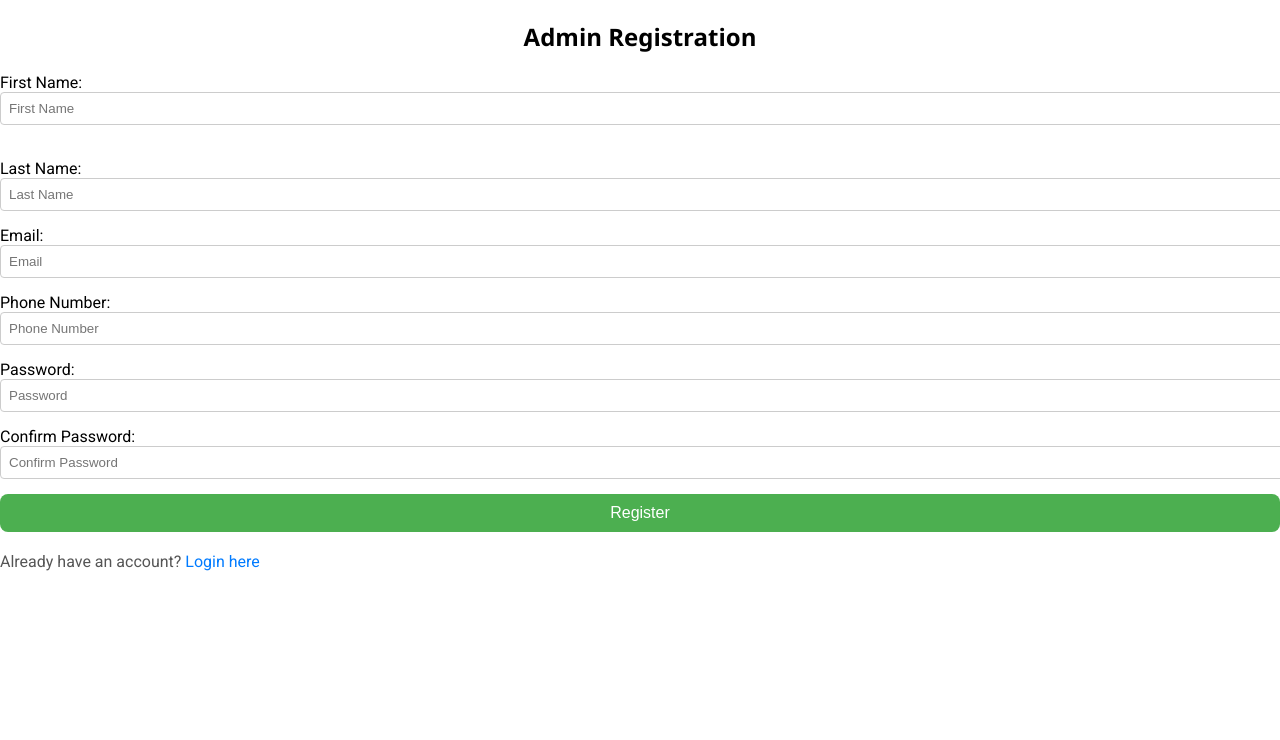
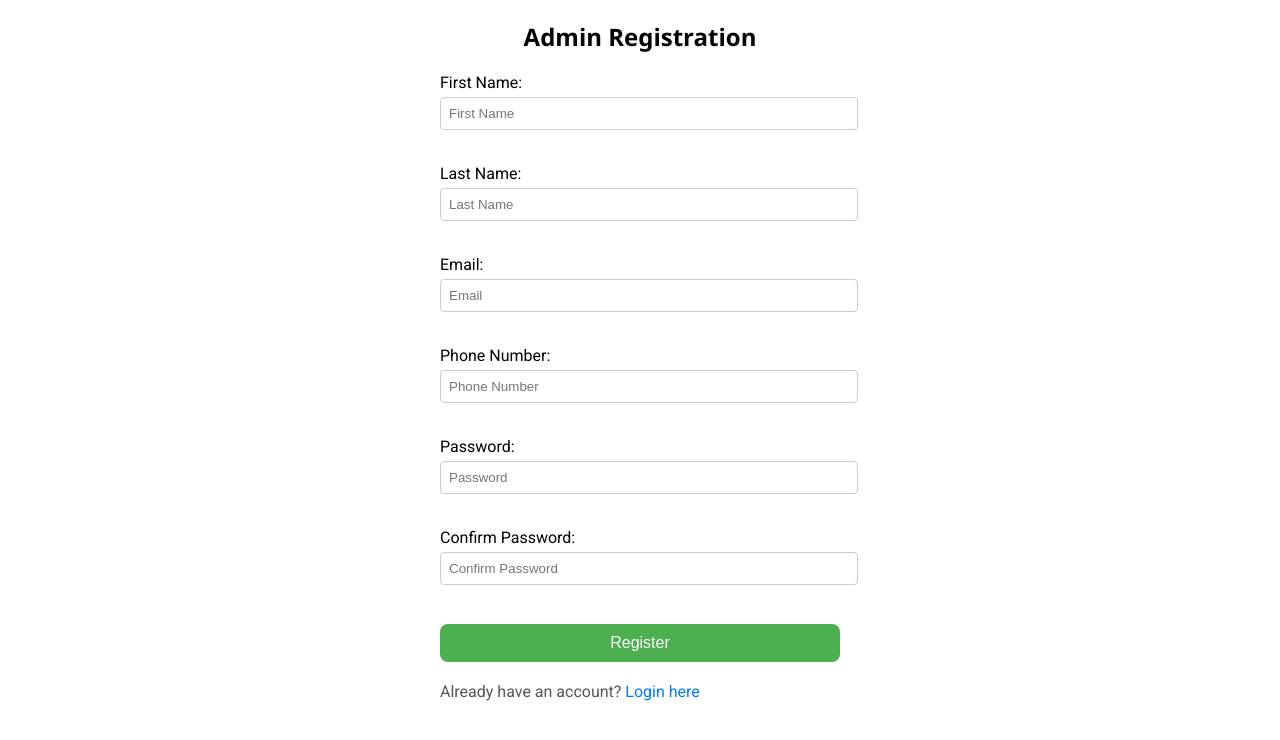
Before and after one commit to ROSHANSURADKAR/User-Rating-app, an Angular app: page /admin-register in a window 1280 px wide. Shown: the top 740 px of the page. Built offline with nearby package versions, Linux system fonts and the light colour scheme.

Commit message:
validation

```diff
--- a/src/app/admin-login/admin-login.component.css
+++ b/src/app/admin-login/admin-login.component.css
@@ -44,3 +44,19 @@ button:hover {
   font-size: 14px;
   text-align: center;
 }
+.error {
+  color: red;
+  font-size: 12px;
+}
+
+.register-container {
+  max-width: 400px;
+  margin: auto;
+}
+
+input, button {
+  display: block;
+  width: 100%;
+  margin-top: 5px;
+  margin-bottom: 15px;
+}
--- a/src/app/admin-register/admin-register.component.css
+++ b/src/app/admin-register/admin-register.component.css
@@ -55,3 +55,19 @@ button {
 .register-container a:hover {
   text-decoration: underline;
 }
+.error {
+  color: red;
+  font-size: 12px;
+}
+
+.register-container {
+  max-width: 400px;
+  margin: auto;
+}
+
+input, button {
+  display: block;
+  width: 100%;
+  margin-top: 5px;
+  margin-bottom: 15px;
+}
--- a/src/app/admin-register/admin-register.component.html
+++ b/src/app/admin-register/admin-register.component.html
@@ -1,46 +1,71 @@
+
 <div class="register-container">
   <h2>Admin Registration</h2>
 
   <!-- Registration Form -->
-  <div *ngIf="!showOtpBox">
+  <form *ngIf="!showOtpBox" #adminForm="ngForm" (ngSubmit)="registerAdmin()">
+
     <label>
       First Name:
-      <input [(ngModel)]="first_name" name="first_name" placeholder="First Name" required />
-    </label><br>
-
+      <input [(ngModel)]="first_name" name="first_name" required #firstNameCtrl="ngModel" placeholder="First Name" />
+    </label>
+    <div class="error" *ngIf="firstNameCtrl.invalid && firstNameCtrl.touched">
+      First Name is required.
+    </div><br>
 
     <label>
       Last Name:
-      <input [(ngModel)]="last_name" name="last_name" placeholder="Last Name" required />
+      <input [(ngModel)]="last_name" name="last_name" required #lastNameCtrl="ngModel" placeholder="Last Name" />
     </label>
+    <div class="error" *ngIf="lastNameCtrl.invalid && lastNameCtrl.touched">
+      Last Name is required.
+    </div><br>
 
     <label>
       Email:
-      <input [(ngModel)]="email" name="email" placeholder="Email" required />
+      <input [(ngModel)]="email" name="email" required email #emailCtrl="ngModel" placeholder="Email" />
     </label>
+    <div class="error" *ngIf="emailCtrl.invalid && emailCtrl.touched">
+      <small *ngIf="emailCtrl.errors?.['required']">Email is required.</small>
+      <small *ngIf="emailCtrl.errors?.['email']">Enter a valid email.</small>
+    </div><br>
 
     <label>
       Phone Number:
-      <input [(ngModel)]="phone_number" name="phone_number" placeholder="Phone Number" required />
+      <input [(ngModel)]="phone_number" name="phone_number" required pattern="^[0-9]{10}$" #phoneCtrl="ngModel" placeholder="Phone Number" />
     </label>
+    <div class="error" *ngIf="phoneCtrl.invalid && phoneCtrl.touched">
+      <small *ngIf="phoneCtrl.errors?.['required']">Phone number is required.</small>
+      <small *ngIf="phoneCtrl.errors?.['pattern']">Enter a valid 10-digit number.</small>
+    </div><br>
 
     <label>
       Password:
-      <input [(ngModel)]="password" name="password" type="password" placeholder="Password" required />
+      <input [(ngModel)]="password" name="password" required minlength="6" type="password" #passwordCtrl="ngModel" placeholder="Password" />
     </label>
+    <div class="error" *ngIf="passwordCtrl.invalid && passwordCtrl.touched">
+      <small *ngIf="passwordCtrl.errors?.['required']">Password is required.</small>
+      <small *ngIf="passwordCtrl.errors?.['minlength']">Password must be at least 6 characters.</small>
+    </div><br>
 
     <label>
       Confirm Password:
-      <input [(ngModel)]="confirm_password" name="confirm_password" type="password" placeholder="Confirm Password" required />
+      <input [(ngModel)]="confirm_password" name="confirm_password" required type="password" #confirmPasswordCtrl="ngModel" placeholder="Confirm Password" />
     </label>
+    <div class="error" *ngIf="confirmPasswordCtrl.invalid && confirmPasswordCtrl.touched">
+      Confirm Password is required.
+    </div>
+    <div class="error" *ngIf="password !== confirm_password && confirm_password">
+      Passwords do not match.
+    </div><br>
 
-    <button (click)="registerAdmin()">Register</button>
-  </div>
+    <button type="submit" [disabled]="adminForm.invalid || password !== confirm_password">Register</button>
+  </form>
 
   <!-- OTP Verification -->
   <div *ngIf="showOtpBox">
     <p>{{ message }}</p>
-    <input [(ngModel)]="otp" placeholder="Enter OTP" type="text" />
+    <input [(ngModel)]="otp" placeholder="Enter OTP" type="text" required />
     <br />
     <button (click)="verifyOtp()">Verify OTP</button>
   </div>
```
